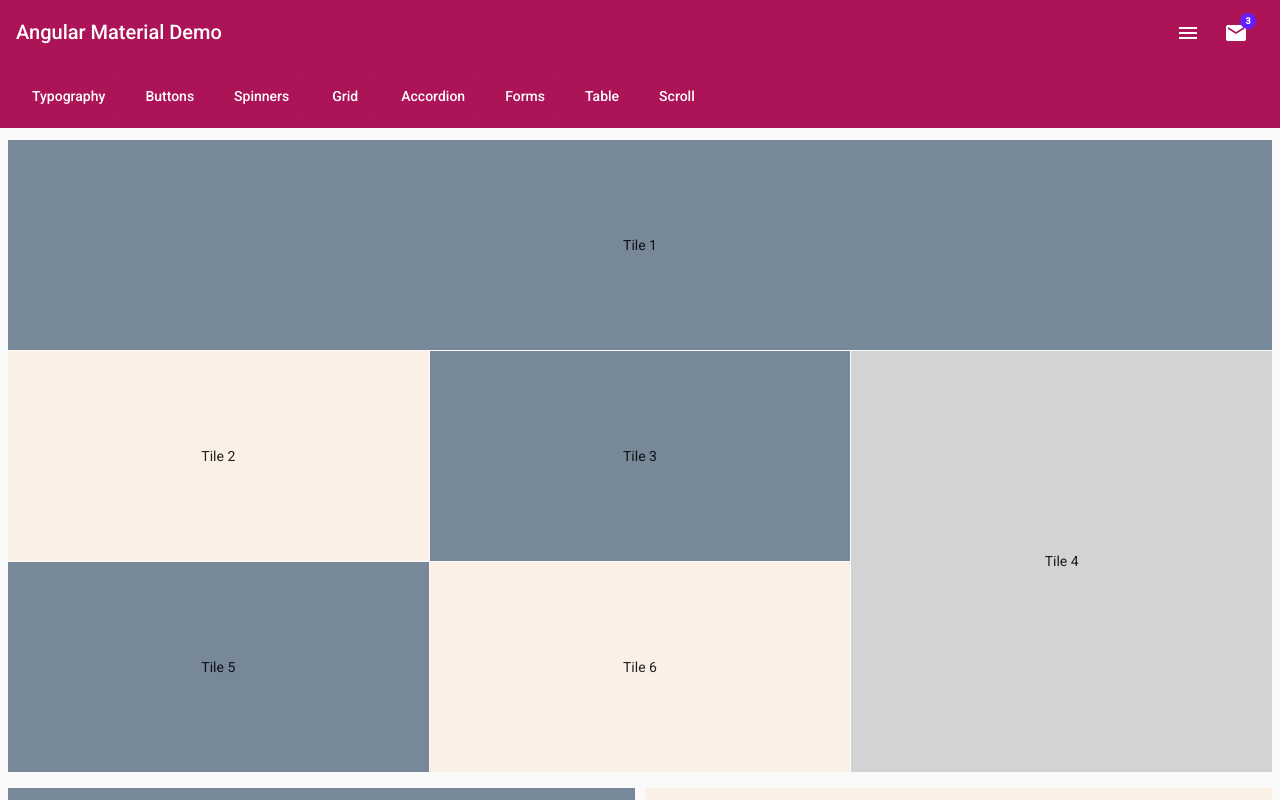
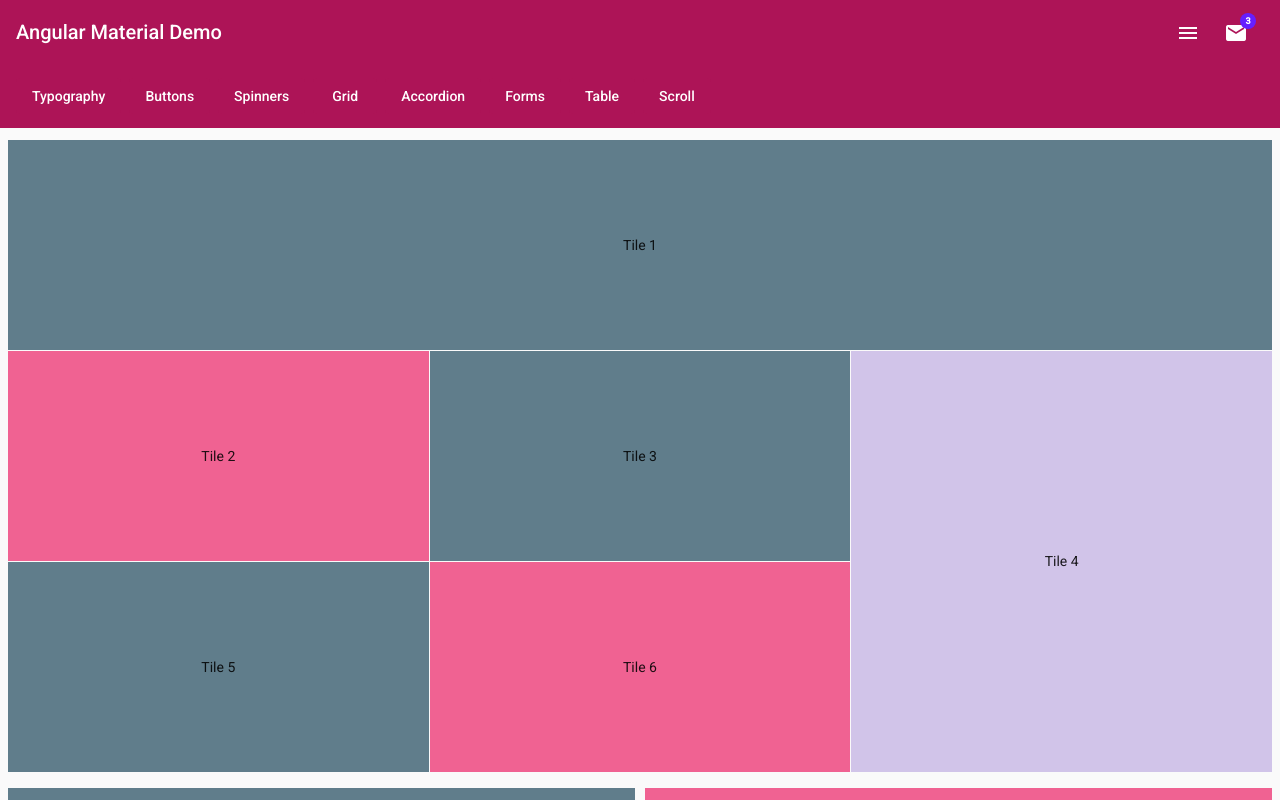
Before and after one commit to Fulvia1989/Material-Demo, an Angular app: page /grid in a window 1280 px wide. Built offline with nearby package versions, Linux system fonts and the light colour scheme.

Commit message:
custom theme

```diff
--- a/src/app/grid/grid.component.scss
+++ b/src/app/grid/grid.component.scss
@@ -1,14 +1,14 @@
-mat-grid-tile:nth-child(1){
-    background-color: lightskyblue;
-}
+@import 'src/assets/theme/custom-theme.scss';
+
+
 mat-grid-tile:nth-child(4){
-    background-color: lightgrey!important;
+    background-color: mat-color($my-custom-warn, lighter)!important;
 }
 mat-grid-tile:nth-child(odd){
-    background-color: lightslategray;
+    background-color: $background;
 }
 mat-grid-tile:nth-child(even){
-    background-color: linen;
+    background-color:mat-color($my-custom-primary, lighter);
 }
 mat-grid-list{
     margin:0.5rem;
```
